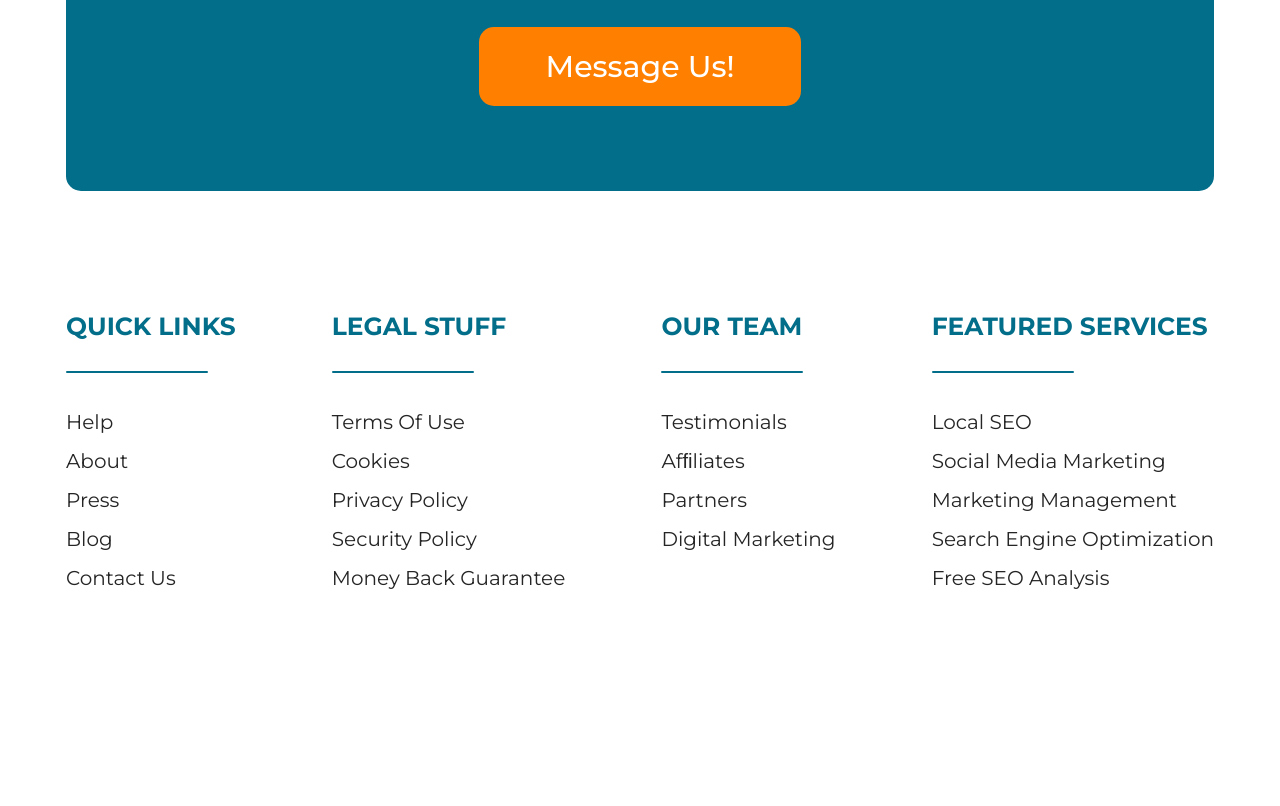
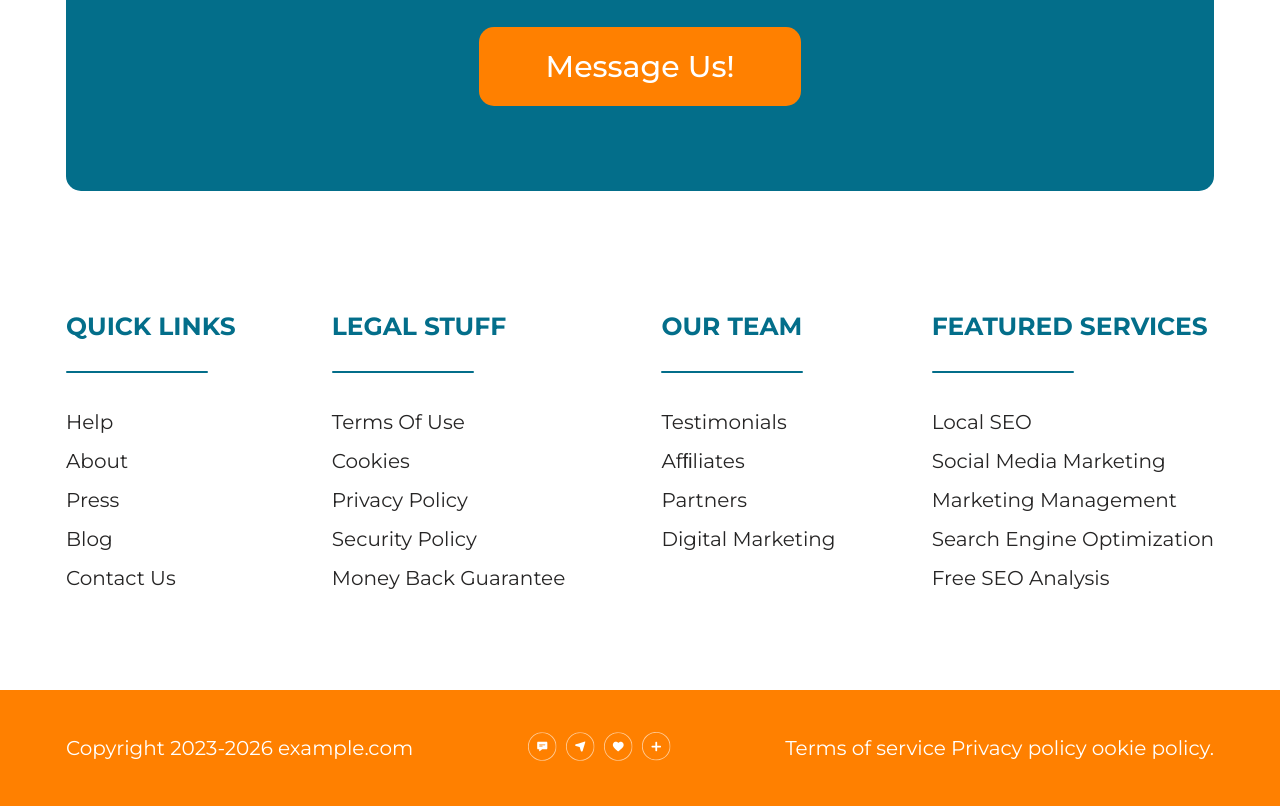
Before and after one commit to Misskhat/sk-travel, a plain HTML site: page index.html in a window 1280 px wide. Shown: the part 8612-9418 px from the top of the page. Before the commit the page ends 9302 px from the top, so only its background shows below. Drawn offline with Linux system fonts and the light colour scheme.

Commit message:
copyright and message section shape complete and project done

```diff
--- a/css/style.css
+++ b/css/style.css
@@ -1019,12 +1019,23 @@ a {
 /* ================ message start here ================ */
 #message {
   margin-top: 156px;
+  position: relative;
 }
 
 .msg_wrapper {
   padding: 85px;
   background: #036e8a;
   border-radius: 15px;
+}
+
+.msg_shape {
+  position: relative;
+}
+
+.msg_shape img {
+  position: absolute;
+  top: 30px;
+  left: 60px;
 }
 .msg_wrapper h4 {
   color: #fff;
@@ -1036,6 +1047,7 @@ a {
   text-align: center;
   padding-bottom: 135px;
   position: relative;
+  z-index: 999;
 }
 
 .msg_wrapper h4::after {
@@ -1062,6 +1074,7 @@ a {
   text-align: center;
   padding-bottom: 103px;
   position: relative;
+  z-index: 999;
 }
 
 .msg_wrapper .msg_para::after {
@@ -1080,6 +1093,8 @@ a {
   display: flex;
   align-items: center;
   justify-content: center;
+  position: relative;
+  z-index: 999;
 }
 
 .msg_btn button {
@@ -1094,6 +1109,8 @@ a {
   font-weight: 500;
   line-height: normal;
   text-align: center;
+  position: relative;
+  z-index: 999;
 }
 
 /* ================ message end here ================ */
@@ -1150,5 +1167,33 @@ a {
 
 /* ================ footer end here ================ */
 
-/* ================ Navbar start here ================ */
-/* ================ Navbar end here ================ */
+/* ================ copyright start here ================ */
+#copyright {
+  background: #ff8000;
+  padding: 41px 47px;
+}
+
+.copyright_wrapper {
+  display: flex;
+  align-items: center;
+  justify-content: space-between;
+}
+
+.copyright_text p {
+  color: #fff;
+  font-family: Montserrat;
+  font-size: 20px;
+  font-style: normal;
+  font-weight: 400;
+  line-height: normal;
+}
+
+.copyright_trams p {
+  color: #fff;
+  font-family: Montserrat;
+  font-size: 20px;
+  font-style: normal;
+  font-weight: 400;
+  line-height: normal;
+}
+/* ================ copyright end here ================ */
--- a/index.html
+++ b/index.html
@@ -575,6 +575,9 @@
     <!-- ================ message start here ================ -->
     <section id="message">
         <div class="container">
+            <div class="msg_shape">
+                <img src="./images/destination2shadow.png" alt="">
+            </div>
             <div class="msg_wrapper">
                 <h4>How can we help?</h4>
                 <p class="msg_para">Our service team is available every day 24/7 Free diagnostics for all types of work.
@@ -670,8 +673,23 @@
 
 
 
-    <!-- ================ Navbar start here ================ -->
-    <!-- ================ Navbar end here ================ -->
+    <!-- ================ copyrigth start here ================ -->
+    <section id="copyright">
+        <div class="container">
+            <div class="copyright_wrapper">
+                <div class="copyright_text">
+                    <p>Copyright 2023-2026 example.com </p>
+                </div>
+                <div class="copyright_social_icon">
+                    <img src="./images/copyrighticon.svg" alt="">
+                </div>
+                <div class="copyright_trams">
+                    <p>Terms of service Privacy policy ookie policy.</p>
+                </div>
+            </div>
+        </div>
+    </section>
+    <!-- ================ copyrigth end here ================ -->
     <script src="https://kit.fontawesome.com/33eeefb22c.js" crossorigin="anonymous"></script>
 </body>
 
```
Also changed, not shown: images/copyrighticon.svg (added).
